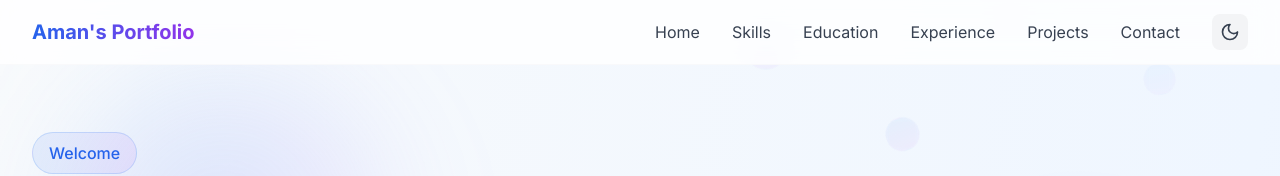
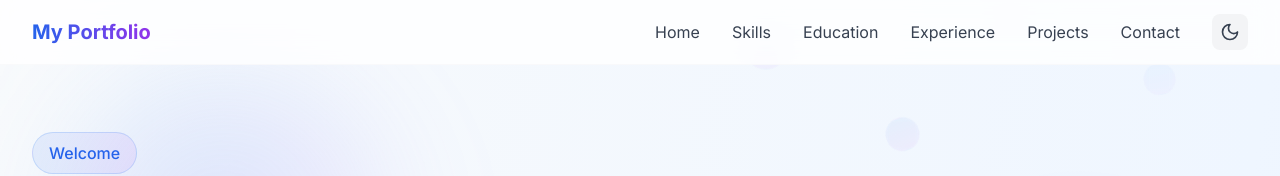
Before and after one commit to beast0686/Portfolio, a React (Vite) app: page / in a window 1280 px wide. Shown: the top 176 px of the page. Built offline with nearby package versions, Linux system fonts and the light colour scheme.

Commit message:
NavBar section Updated

```diff
--- a/src/components/Navigation.tsx
+++ b/src/components/Navigation.tsx
@@ -47,7 +47,7 @@ const Navigation: React.FC<NavigationProps> = ({
               whileHover={{ scale: 1.05 }}
               className="text-xl font-bold bg-gradient-to-r from-blue-600 to-purple-600 bg-clip-text text-transparent"
             >
-              Aman's Portfolio
+              My Portfolio
             </motion.div>
 
             {/* Desktop Menu */}
```
